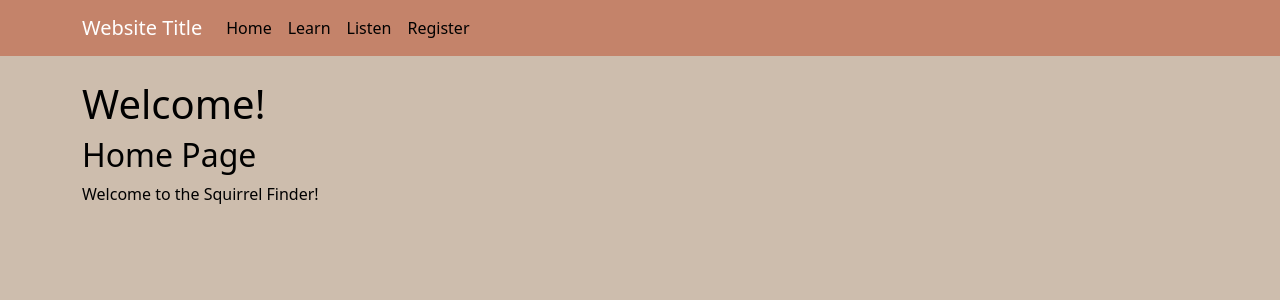
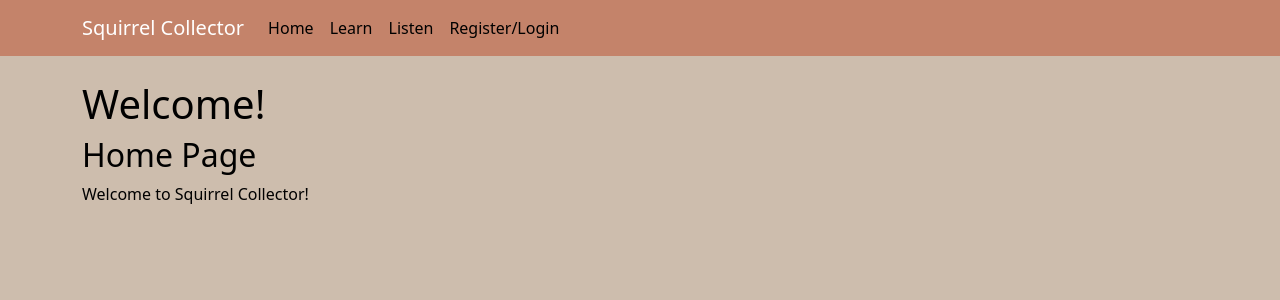
Before and after one commit to cdejong2/squirrel-project, a Flask app: page / in a window 1280 px wide. Shown: the top 300 px of the page. Run offline with Flask 2, Linux system fonts and the light colour scheme.

Commit message:
style fixes

```diff
--- a/main.py
+++ b/main.py
@@ -1,8 +1,10 @@
-from flask import Flask, render_template, url_for, flash, redirect, request, abort
+from flask import Flask, render_template, url_for, flash, \
+    redirect, request, abort
 from flask_bcrypt import Bcrypt
 from flask_sqlalchemy import SQLAlchemy
 from flask_behind_proxy import FlaskBehindProxy
-from flask_login import LoginManager, UserMixin, login_required, login_user, logout_user, current_user
+from flask_login import LoginManager, UserMixin, login_required, \
+    login_user, logout_user, current_user
 from sqlalchemy import exc
 from forms import LoginForm, RegistrationForm
 
@@ -15,6 +17,7 @@ app.config['SQLALCHEMY_DATABASE_URI'] = 'sqlite:///site.db'
 db = SQLAlchemy(app)
 login_manager = LoginManager()
 login_manager.init_app(app)
+
 
 @login_manager.user_loader
 def load_user(user_id):
@@ -55,10 +58,12 @@ class User(db.Model):
 
 
 @app.route("/")
+@app.route("/home")
 def home():
     return render_template('home.html',
                            subtitle='Home Page',
-                           text='Welcome to the Squirrel Finder!')
+                           text='Welcome to Squirrel Collector!')
+
 
 @app.route("/login", methods=['GET', 'POST'])
 def login():
@@ -78,6 +83,7 @@ def login():
                 return redirect(url_for("home"))
     return render_template("login.html", form=form)
 
+
 @app.route("/logout", methods=["GET"])
 @login_required
 def logout():
@@ -88,6 +94,7 @@ def logout():
     db.session.commit()
     logout_user()
     return render_template("logout.html")
+
 
 @app.route("/register", methods=['GET', 'POST'])
 def register():
@@ -108,13 +115,23 @@ def register():
             return redirect(url_for('home'))  # if so - send to home page
     return render_template('register.html', title='Register', form=form)
 
+
 @app.route("/learn")
 def learn():
-    return render_template('learn.html', subtitle='Learn', text='This is where you can learn about the squirrels around you')
+    return render_template(
+        'learn.html',
+        subtitle='Learn',
+        text='More information about the Squirrel Census and the \
+        API will be provided here.')
+
 
 @app.route("/listen")
 def listen():
-    return render_template('listen.html', subtitle='Listen', text='This is where you can listen to different squirrels')
+    return render_template(
+        'listen.html',
+        subtitle='Listen',
+        text='Audio files of different sounds squirrels make will \
+        be added here.')
 
 
 if __name__ == '__main__':
--- a/templates/layout.html
+++ b/templates/layout.html
@@ -15,7 +15,7 @@
     <header class="site-header">
         <nav class="navbar navbar-expand-md navbar-dark bg-steel fixed-top">
             <div class="container">
-                <a class="navbar-brand mr-4" href="/">Website Title</a>
+                <a class="navbar-brand mr-4" href="/">Squirrel Collector</a>
                 <button class="navbar-toggler" type="button" data-toggle="collapse" data-target="#navbarToggle" aria-controls="navbarToggle" aria-expanded="false" aria-label="Toggle navigation">
                     <span class="navbar-toggler-icon"></span>
                 </button>
@@ -24,7 +24,7 @@
                         <a class="nav-item nav-link" href="/">Home</a>
                         <a class="nav-item nav-link" href="/learn">Learn</a>
                         <a class="nav-item nav-link" href="/listen">Listen</a>
-                        <a class="nav-item nav-link" href="/register">Register</a>
+                        <a class="nav-item nav-link" href="/register">Register/Login</a>
                     </div>
                 </div>
             </div>
```
Also changed, not shown: forms.py (line endings or trailing spaces).
